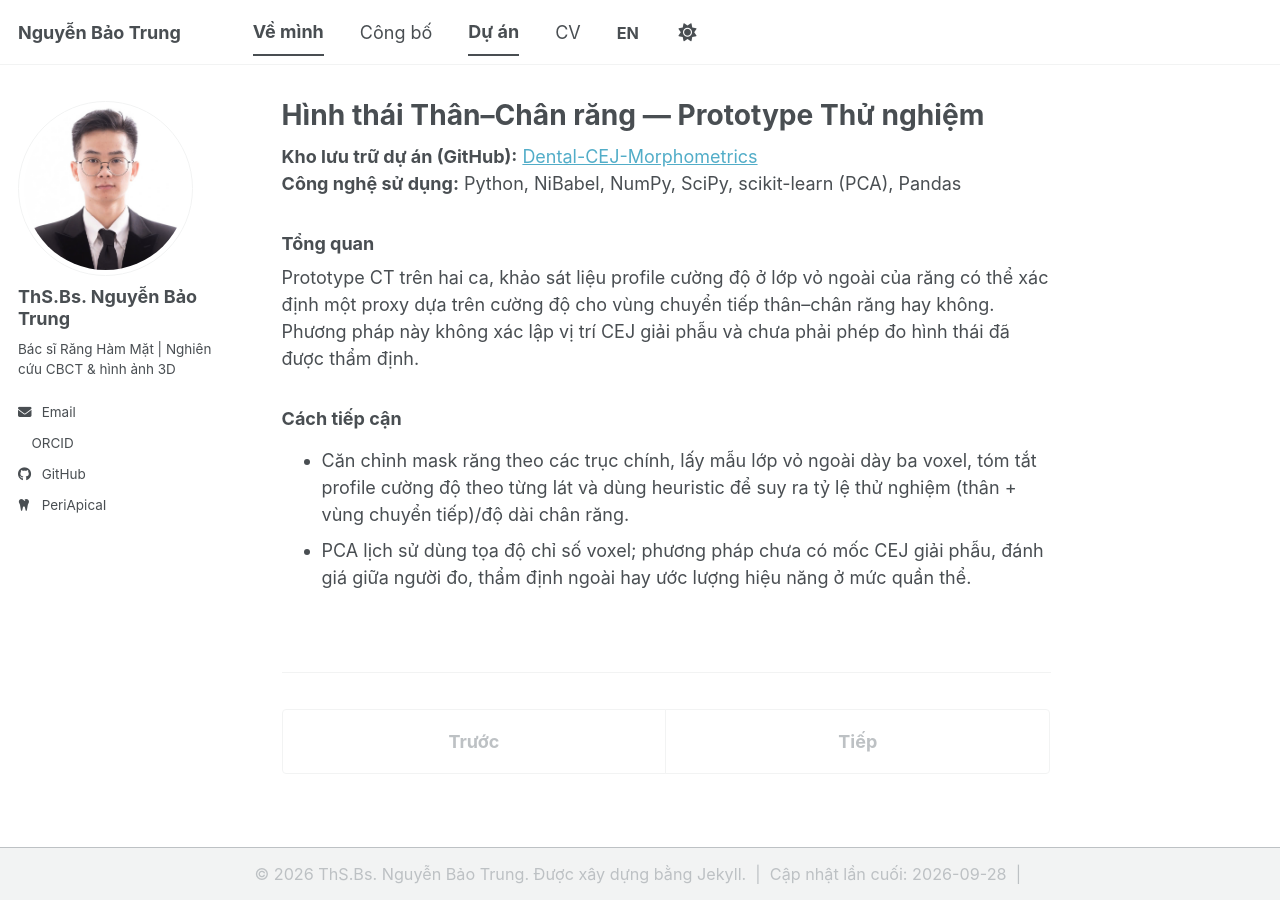
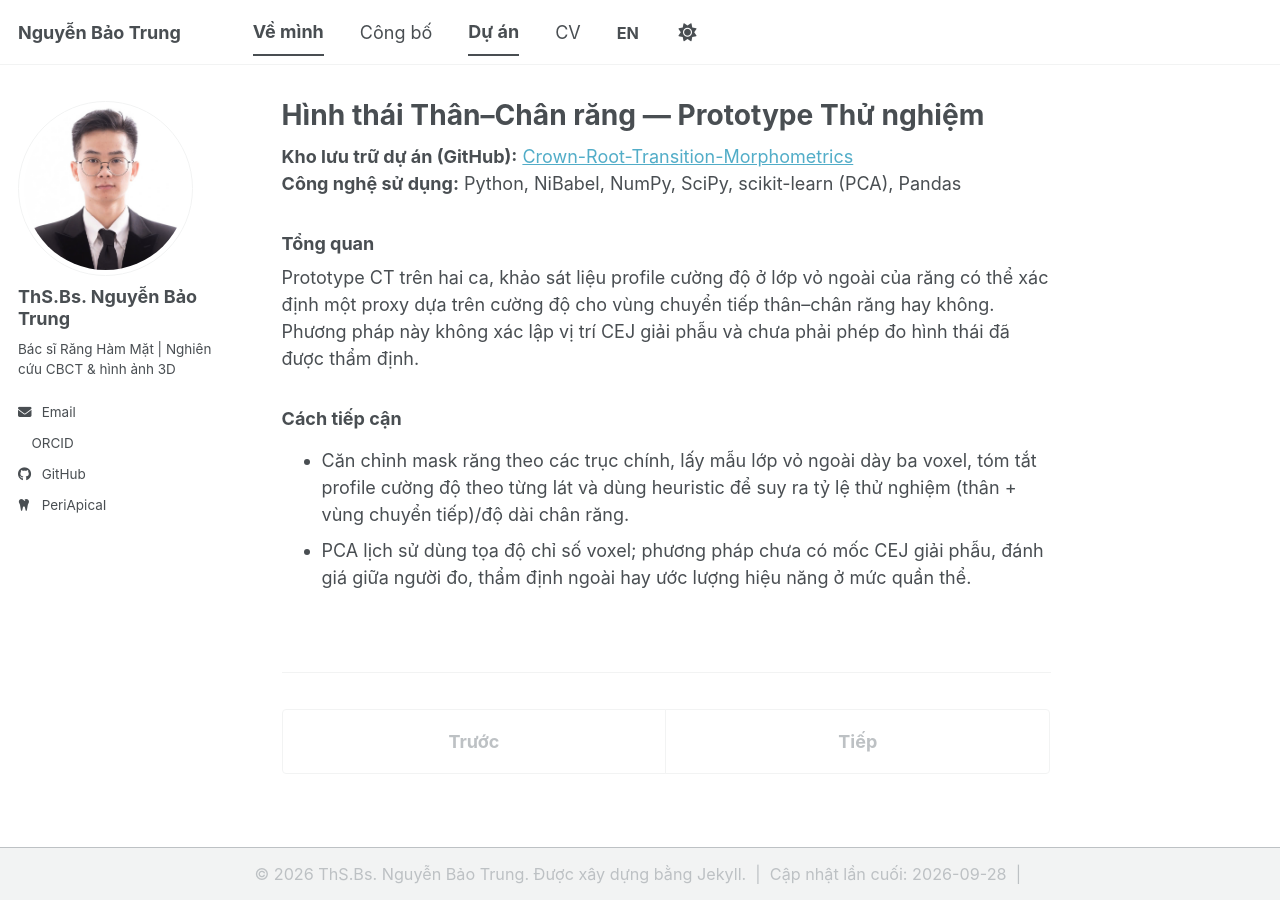
Before and after one commit to trungnb/trungnb.github.io, a Jekyll site: the page built from _portfolio/portfolio-6-dental-cej-morphometrics-vi.md, in a window 1280 px wide. Built offline with Jekyll 4.4.1, drawn with Linux system fonts in a browser that asks for light colours; a style sheet for code colours, icons or effects is not loaded.

Commit message:
Use canonical crown-root project name

```diff
--- a/_portfolio/portfolio-6-dental-cej-morphometrics-vi.md
+++ b/_portfolio/portfolio-6-dental-cej-morphometrics-vi.md
@@ -7,7 +7,7 @@ date: 2026-07-28
 lang: vi
 permalink: /vi/portfolio/portfolio-6-dental-cej-morphometrics/
 ---
-**Kho lưu trữ dự án (GitHub):** [Dental-CEJ-Morphometrics](https://github.com/trungnb/Dental-CEJ-Morphometrics)
+**Kho lưu trữ dự án (GitHub):** [Crown-Root-Transition-Morphometrics](https://github.com/trungnb/Dental-CEJ-Morphometrics)
 **Công nghệ sử dụng:** Python, NiBabel, NumPy, SciPy, scikit-learn (PCA), Pandas
 
 ### Tổng quan
```
